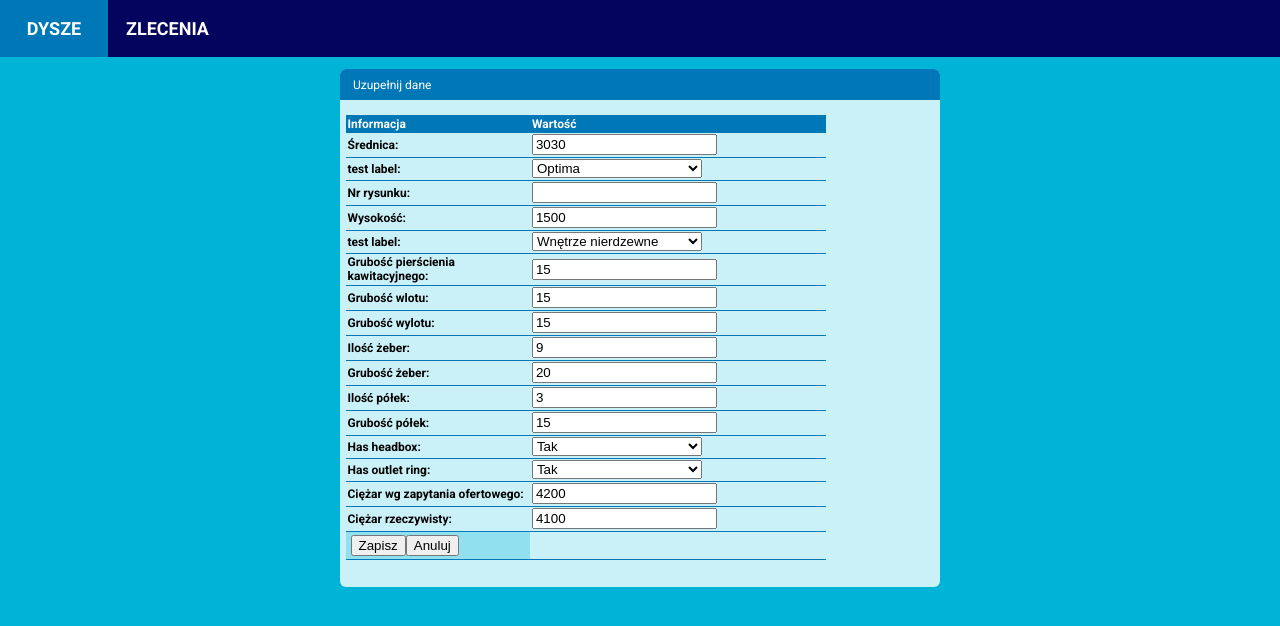
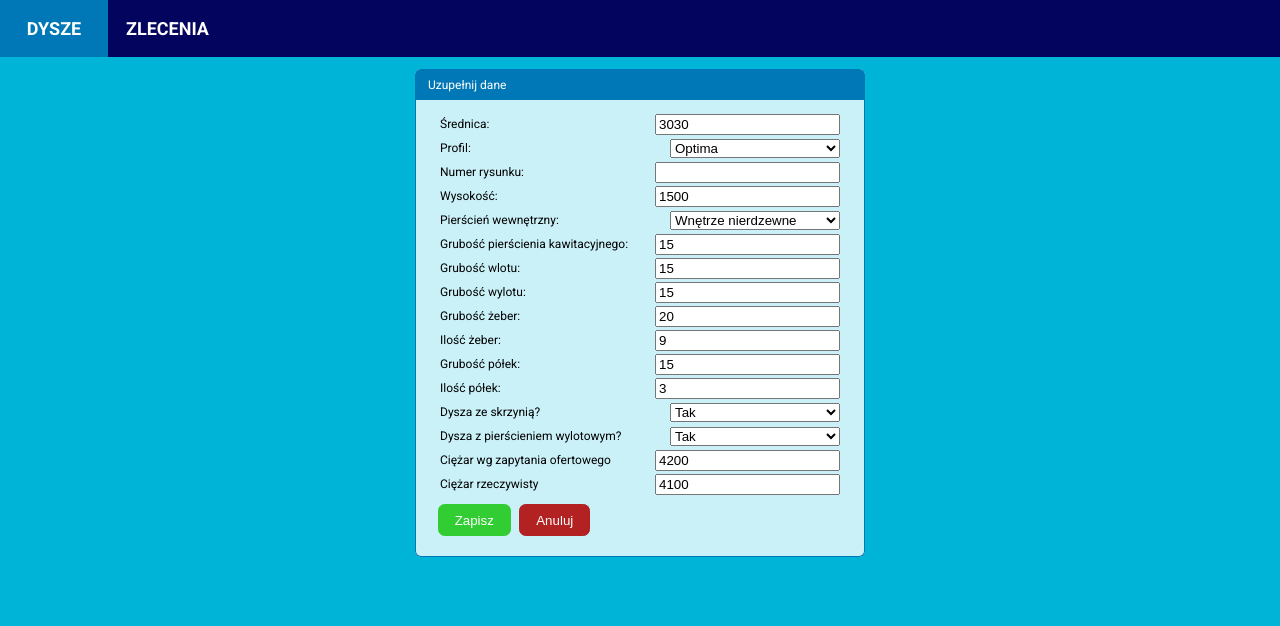
Before and after one commit to djzib0/django_nozzle_calculator, a Django app: page /nozzle/1/edit_nozzle in a window 1280 px wide. Shown: the top 626 px of the page. Run offline with Django 4.2, Linux system fonts and the light colour scheme; data comes from the database, SQL or seed files in the repository; both versions use the stored data as it was after the commit.

Commit message:
adjusted styles and templates

```diff
--- a/nozzle_calculator/calculator/templates/calculator/edit_nozzle.html
+++ b/nozzle_calculator/calculator/templates/calculator/edit_nozzle.html
@@ -3,33 +3,87 @@
 {% block content %}
 
 <div class="content-main">
-  <div class="item-box">
+  <div class="item-box narrow-box">
     <div class="item-header-box">
       Uzupełnij dane
     </div>
-    <div class="item-details-table">
-      <table>
-        <thead>
-          <tr>
-            <th>Informacja</th>
-            <th>Wartość</th>
-          </tr>
-        </thead>
-        <tr>
-          <form method="post" action="{% url 'calculator:edit_nozzle' nozzle.id %}">
-            {% csrf_token %}
-            {{ form.as_table }}
-          <td>
-            <div class="button-box">
-            <button type="submit">Zapisz</button>
-            <a href="{% url 'calculator:nozzle_details' nozzle.id %}"><button type="button">Anuluj</button></a>
+    <form method="post" action="{% url 'calculator:edit_nozzle' nozzle.id %}">
+    {% csrf_token %}
+    <div class="item-details">
+      <div class="item-details-box">
+        <div>Średnica:</div>
+        <div id="diameter_input">{{ form.diameter }}</div>
+      </div>
+      <div class="item-details-box">
+        <div>Profil:</div>
+        <div id="profile_input">{{ form.profile }}</div>
+      </div>
+      <div class="item-details-box">
+        <div>Numer rysunku:</div>
+        <div id="drawing_input">{{ form.drawing_number }}</div>
+      </div>
+      <div class="item-details-box">
+        <div>Wysokość:</div>
+        <div id="profile_height_input">{{ form.profile_height }}</div>
+      </div>
+      <div class="item-details-box">
+        <div>Pierścień wewnętrzny:</div>
+        <div id="inner_ring_type_input">{{ form.inner_ring_type }}</div>
+      </div>
+      <div class="item-details-box">
+        <div>Grubość pierścienia kawitacyjnego:</div>
+        <div id="inner_ring_thickness_propeller_zone_input">{{ form.inner_ring_thickness_propeller_zone }}</div>
+      </div>
+      <div class="item-details-box">
+        <div>Grubość wlotu:</div>
+        <div id="inner_ring_thicknes_inlet_zone_input">{{ form.inner_ring_thickness_inlet_zone }}</div>
+      </div>
+      <div class="item-details-box">
+        <div>Grubość wylotu:</div>
+        <div id="inner_ring_thickness_outlet_zone_input">{{ form.inner_ring_thickness_outlet_zone }}</div>
+      </div>
+      <div class="item-details-box">
+        <div>Grubość żeber:</div>
+        <div id="ribs_thickness_input">{{ form.ribs_thickness }}</div>
+      </div>
+      <div class="item-details-box">
+        <div>Ilość żeber:</div>
+        <div id="ribs_quantity_input">{{ form.ribs_quantity }}</div>
+      </div>
+      <div class="item-details-box">
+        <div>Grubość półek:</div>
+        <div id="segments_thickness_input">{{ form.segments_thickness }}</div>
+      </div>
+      <div class="item-details-box">
+        <div>Ilość półek:</div>
+        <div id="segments_quantity_input">{{ form.segments_quantity }}</div>
+      </div>
+      <div class="item-details-box">
+        <div>Dysza ze skrzynią?</div>
+        <div id="has_headbox_input">{{ form.has_headbox }}</div>
+      </div>
+      <div class="item-details-box">
+        <div>Dysza z pierścieniem wylotowym?</div>
+        <div id="has_outlet_ring_input">{{ form.has_outlet_ring }}</div>
+      </div>
+      <div class="item-details-box">
+        <div>Ciężar wg zapytania ofertowego</div>
+        <div id="has_outlet_ring_input">{{ form.theoretical_weight }}</div>
+      </div>
+      <div class="item-details-box">
+        <div>Ciężar rzeczywisty</div>
+        <div id="has_outlet_ring_input">{{ form.real_weight }}</div>
+      </div>
+      <div class="button-box">
+        <div>
+          <form method="get" id="nozzle_form">
+            <button class="add-btn" type="submit">Zapisz</button>
           </form>
-          </div>
-          </td>
-
-        </tr>
-      </table>
+        </div>
+        <a href="{% url 'calculator:nozzle_details' nozzle.id %}"><button class="cancel-btn" type="button">Anuluj</button></a>
+      </div>
     </div>
+    </form>
   </div>
 </div>
 
```
Also changed, not shown: nozzle_calculator/db.sqlite3.
